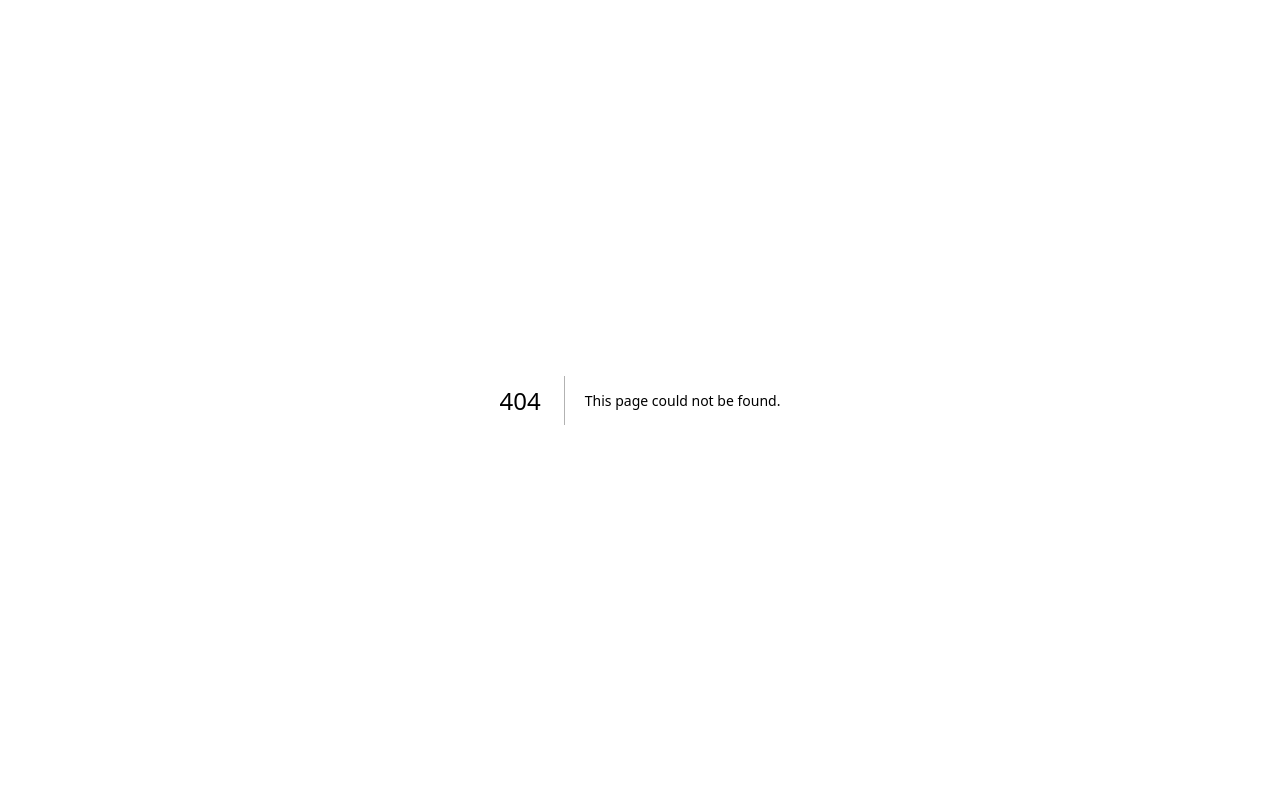
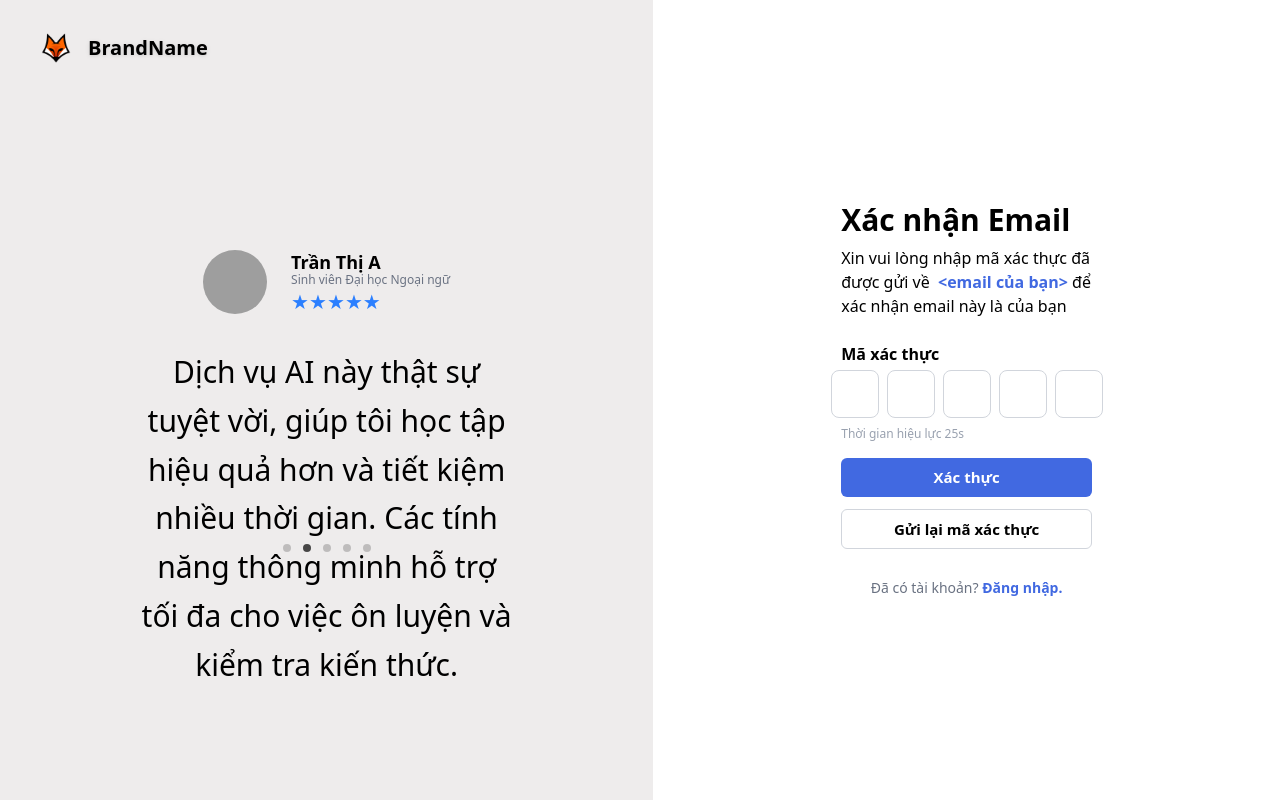
Before and after one commit to HoangAnhEm/Homie_01_FE, a Next.js app: page /auth/verify in a window 1280 px wide. Before the commit this address had no page. Built offline with nearby package versions, Linux system fonts and the light colour scheme; grey boxes are pictures that could not be loaded.

Commit message:
feat: verifyPage implemented

```diff
--- /dev/null
+++ b/src/pages/auth/verify.tsx
@@ -0,0 +1,164 @@
+import { useRouter } from "next/router";
+import { useEffect, useRef, useState } from "react";
+import { VerifyCodeLength, VerifyTimeOut } from "~/constants/common";
+import AuthenLayout from "~/layouts/auth";
+import { isValidVerifyChar } from "~/utils";
+
+export default function VerifyPage() {
+    const router = useRouter();
+
+    const { email } = router.query;
+    const [loadingSubmit, setLoadingSubmit] = useState(false);
+    const [loadingResend, setLoadingResend] = useState(false);
+    const [formError, setFormError] = useState<string | null>(null);
+
+    const [code, setCode] = useState(Array(VerifyCodeLength).fill(""));
+    const inputRefs = useRef<(HTMLInputElement | null)[]>([]);
+
+    const [timeLeft, setTimeLeft] = useState(VerifyTimeOut);
+
+    // Đếm ngược thời gian hiệu lực của mã
+    useEffect(() => {
+        if (timeLeft <= 0) return;
+        const timer = setInterval(() => {
+            setTimeLeft((prev) => prev - 1);
+        }, 1000);
+        return () => clearInterval(timer);
+    }, [timeLeft]);
+
+    // Tự động chuyển focus sang ô tiếp theo nếu có ký tự
+    const handleCodeChange = (value: string, idx: number) => {
+        if (!isValidVerifyChar(value)) return;
+        const newCode = [...code];
+        newCode[idx] = value;
+        setCode(newCode);
+
+        if (value && idx < VerifyCodeLength - 1) {
+            inputRefs.current[idx + 1]?.focus();
+        }
+    };
+
+    // Xử lý phím Backspace để chuyển focus về ô trước đó
+    const handleKeyDown = (e: React.KeyboardEvent<HTMLInputElement>, idx: number) => {
+        if (e.key === "Backspace" && !code[idx] && idx > 0) {
+            inputRefs.current[idx - 1]?.focus();
+        }
+    };
+
+    // Xử lý dán mã từ clipboard
+    const handlePaste = (e: React.ClipboardEvent<HTMLInputElement>) => {
+        const paste = e.clipboardData.getData("text").slice(0, VerifyCodeLength);
+        if (!paste) return;
+        const pasteArr = paste.split("");
+        const newCode = [...code];
+        for (let i = 0; i < VerifyCodeLength; i++) {
+            newCode[i] = pasteArr[i] || "";
+        }
+        setCode(newCode);
+        const lastIdx = pasteArr.length >= VerifyCodeLength ? VerifyCodeLength - 1 : pasteArr.length;
+        inputRefs.current[lastIdx]?.focus();
+        e.preventDefault();
+    };
+
+    const handleLogin = () => {
+        console.log("login clicked")
+        router.push('/auth/login');
+    }
+
+    const handleSubmit = () => {
+        console.log("Verify submit")
+        console.log("Thông tin Email:", {
+
+        });
+
+        setLoadingSubmit(true);
+
+        // Giả lập gọi API
+        setTimeout(() => {
+            setLoadingSubmit(false);
+            alert("Xác thực email thành công!\n" + JSON.stringify({}, null, 2));
+            router.push({
+                pathname: '/auth/resetPassword',
+            });
+        }, 2000);
+    }
+
+    const handleResend = () => {
+        setLoadingResend(true);
+        setFormError(null);
+
+        // Giả lập gọi API gửi lại mã xác thực
+        setTimeout(() => {
+            setLoadingResend(false);
+            setTimeLeft(30);
+            setCode(Array(VerifyCodeLength).fill(""));
+            inputRefs.current[0]?.focus();
+            alert("Mã xác thực mới đã được gửi lại!");
+        }, 1000);
+    };
+
+    return (
+        <AuthenLayout>
+            <div className="w-2/5 max-w-md">
+                <h2 className="font-bold text-3xl mb-2 text-left">Xác nhận Email</h2>
+                <div className="text-black-500 font-normal mb-6 text-left">
+                    Xin vui lòng nhập mã xác thực đã được gửi về &nbsp;
+                    <span className="font-semibold text-[#4169E1]">
+                        {email ? email : "<email của bạn>"}
+                    </span>
+                    &nbsp;để xác nhận email này là của bạn
+                </div>
+                <div className="mb-4">
+                    <label className="block text-black text-base font-semibold mb-1">Mã xác thực</label>
+                    <div className="flex gap-2 mb-2 justify-center">
+                        {code.map((c, idx) => (
+                            <input
+                                key={idx}
+                                ref={el => { inputRefs.current[idx] = el; }}
+                                maxLength={1}
+                                value={c}
+                                onChange={e => handleCodeChange(e.target.value, idx)}
+                                onKeyDown={e => handleKeyDown(e, idx)}
+                                onPaste={handlePaste}
+                                className="w-12 h-12 border border-gray-300 rounded-lg text-center text-xl font-bold focus:border-blue-500 outline-none"
+                            />
+                        ))}
+                    </div>
+                    <div className="text-gray-400 text-xs">
+                        Thời gian hiệu lực {timeLeft > 0 ? `${timeLeft}s` : <span className="text-red-500">Đã hết hạn</span>}
+                    </div>
+                </div>
+                {formError && (
+                    <div className="block text-red-500 text-base font-semibold mb-4 text-center">
+                        {formError}
+                    </div>
+                )}
+                <button
+                    className={`w-full bg-[#4169E1] hover:bg-[#274c92] text-white font-semibold rounded-md px-4 py-2 transition text-[15px] mb-3
+                                    ${(loadingSubmit || timeLeft <= 0) ? "opacity-60 cursor-not-allowed" : "cursor-pointer"}`}
+                    onClick={handleSubmit}
+                    disabled={loadingSubmit || timeLeft <= 0}
+                >
+                    {loadingSubmit ? "Đang xác thực..." : "Xác thực"}
+                </button>
+                <button
+                    className={`w-full border border-gray-300 text-black font-semibold rounded-md px-4 py-2 transition text-[15px] mb-3 bg-white hover:bg-gray-50
+                                    ${loadingResend ? "opacity-60 cursor-not-allowed" : "cursor-pointer"}`}
+                    onClick={handleResend}
+                    disabled={loadingResend}
+                >
+                    {loadingResend ? "Đang gửi mã..." : "Gửi lại mã xác thực"}
+                </button>
+                <div className="text-[14px] mt-4 text-center text-gray-500">
+                    Đã có tài khoản?{' '}
+                    <a
+                        className="text-[#4169E1] font-semibold cursor-pointer"
+                        onClick={handleLogin}
+                    >
+                        Đăng nhập.
+                    </a>
+                </div>
+            </div>
+        </AuthenLayout>
+    );
+}
```
